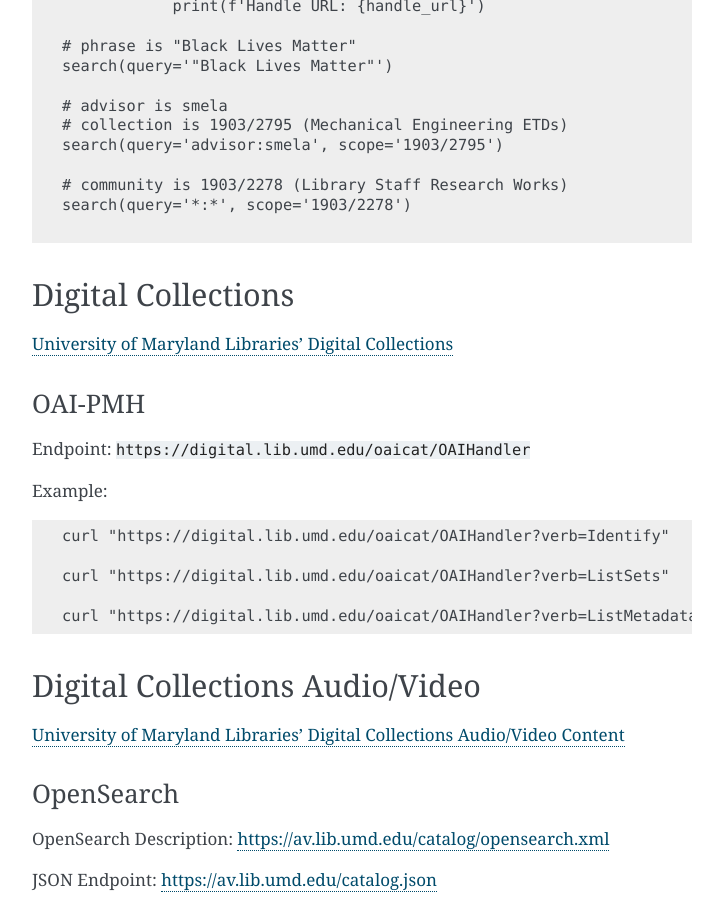
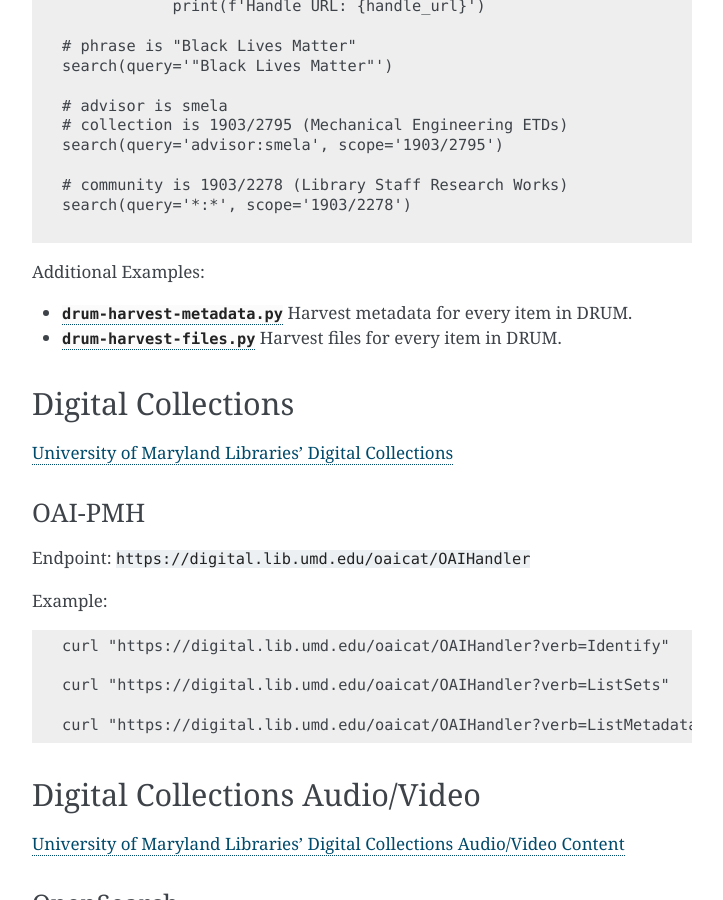
Before and after one commit to wallberg-umd/umd-lib-opendata, a Sphinx documentation site: the page built from source/services.rst, in a window 1280 px wide and 900 px high, scrolled down 1402 px. Shown: the whole window, without its empty margins (388-1111 px from the left). Built offline with Sphinx 7.4.7, drawn with Linux system fonts in a browser that asks for light colours.

Commit message:
LIBITD-2205. Add DRUM OpenSearch examples
* drum-harvest-metadata.py
* drum-harvest-files.py

https://issues.umd.edu/browse/LIBITD-2205

```diff
--- a/source/services.rst
+++ b/source/services.rst
@@ -35,6 +35,12 @@
 Example: :download:`drum-search.py <code/drum-search.py>`
 
 .. literalinclude:: code/drum-search.py
+
+Additional Examples:
+
+- :download:`drum-harvest-metadata.py <code/drum-harvest-metadata.py>` Harvest metadata for every item in DRUM.
+- :download:`drum-harvest-files.py <code/drum-harvest-files.py>` Harvest files for every item in DRUM.
+
 
 Digital Collections
 ===================
```
